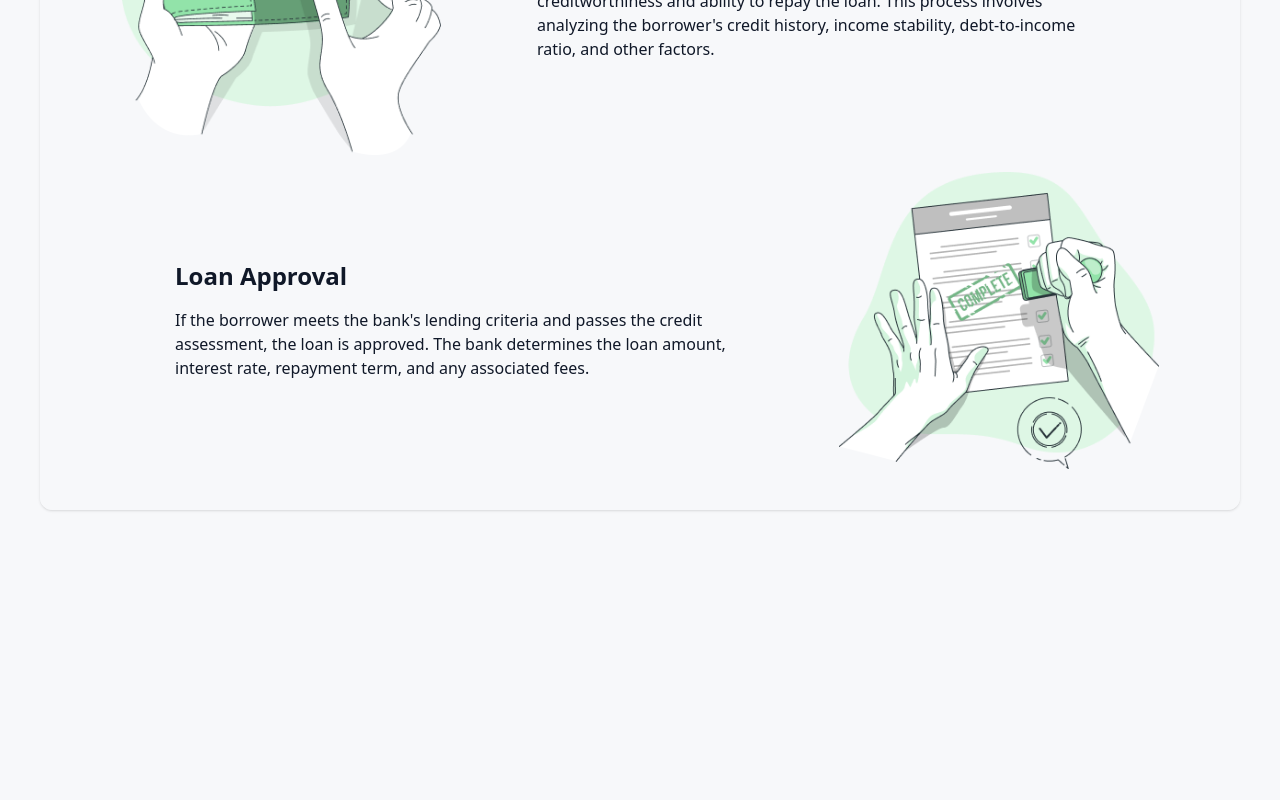
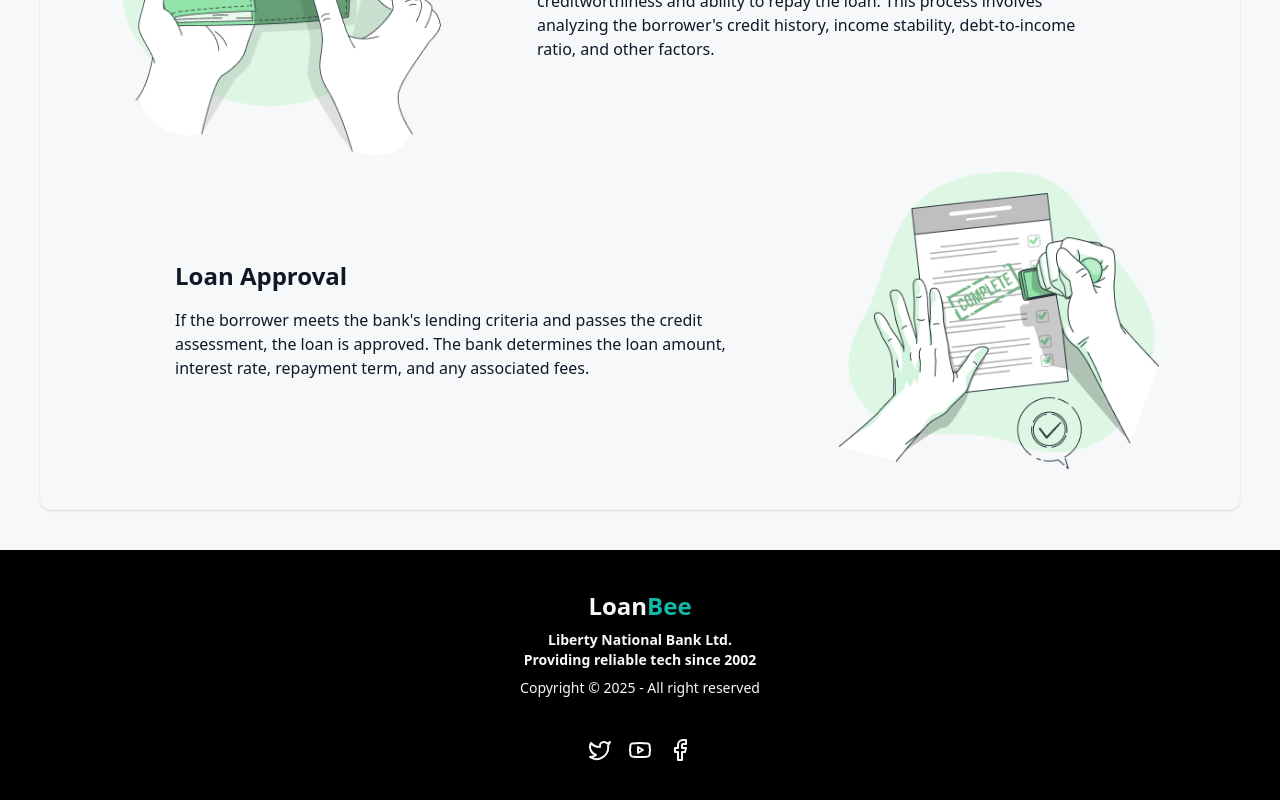
Before and after one commit to hossain-shifat/Micro-Loan, a React (Vite) app: page / in a window 1280 px wide. Shown: the part 1500-2300 px from the top of the page. Before the commit the page ends 2050 px from the top, so only its background shows below. Built offline with nearby package versions, Linux system fonts and the light colour scheme.

Commit message:
Add footer

```diff
--- a/src/Components/Logo/Logo.jsx
+++ b/src/Components/Logo/Logo.jsx
@@ -1,9 +1,9 @@
 import React from 'react'
 
-const Logo = () => {
+const Logo = ({style}) => {
     return (
         <div>
-            <h1 className="font-bold text-xl md:text-2xl pl-2 md:pl-4">Loan<span className="text-primary">Bee</span></h1>
+            <h1 className={`font-bold text-xl md:text-2xl ${style}`}>Loan<span className="text-primary">Bee</span></h1>
         </div>
     )
 }
--- a/src/Layouts/Root/Root.jsx
+++ b/src/Layouts/Root/Root.jsx
@@ -1,6 +1,7 @@
 import React from 'react'
 import { Outlet } from 'react-router'
 import Navbar from '../../Shared/Navbar/Navbar'
+import Footer from '../../Shared/Footer/Footer'
 
 const Root = () => {
     return (
@@ -9,6 +10,7 @@ const Root = () => {
             <div className="bg-base-100 min-h-screen p-3 md:p-10">
                 <Outlet />
             </div>
+            <Footer/>
         </div>
     )
 }
--- /dev/null
+++ b/src/Shared/Footer/Footer.jsx
@@ -0,0 +1,34 @@
+import React from 'react'
+import Logo from '../../Components/Logo/Logo'
+import { Facebook, Twitter, Youtube } from 'lucide-react'
+
+const Footer = () => {
+    return (
+        <footer className="footer footer-horizontal footer-center bg-accent text-primary-content p-10">
+            <aside>
+                <Logo />
+                <p className="font-bold">
+                    Liberty National Bank Ltd.
+                    <br />
+                    Providing reliable tech since 2002
+                </p>
+                <p>Copyright © {new Date().getFullYear()} - All right reserved</p>
+            </aside>
+            <nav>
+                <div className="grid grid-flow-col gap-4">
+                    <a>
+                        <Twitter />
+                    </a>
+                    <a>
+                        <Youtube />
+                    </a>
+                    <a>
+                        <Facebook />
+                    </a>
+                </div>
+            </nav>
+        </footer>
+    )
+}
+
+export default Footer
--- a/src/Shared/Navbar/Navbar.jsx
+++ b/src/Shared/Navbar/Navbar.jsx
@@ -19,7 +19,7 @@ const Navbar = () => {
 
                     </ul>
                 </div>
-                <Logo />
+                <Logo style={'pl-2 md:pl-2'}/>
             </div>
             {/* large screen view */}
             <div className="navbar-center hidden lg:flex">
--- a/src/assets/assets.js
+++ b/src/assets/assets.js
@@ -3,11 +3,13 @@ import application from './application.png'
 import document from './document.png'
 import card from './credit.png'
 import approved from './approve.png'
+import footerImg from './footer-bg.png'
 
 
 
 export const assets = {
-    bank
+    bank,
+    footerImg
 }
 
 export const process = [
```
